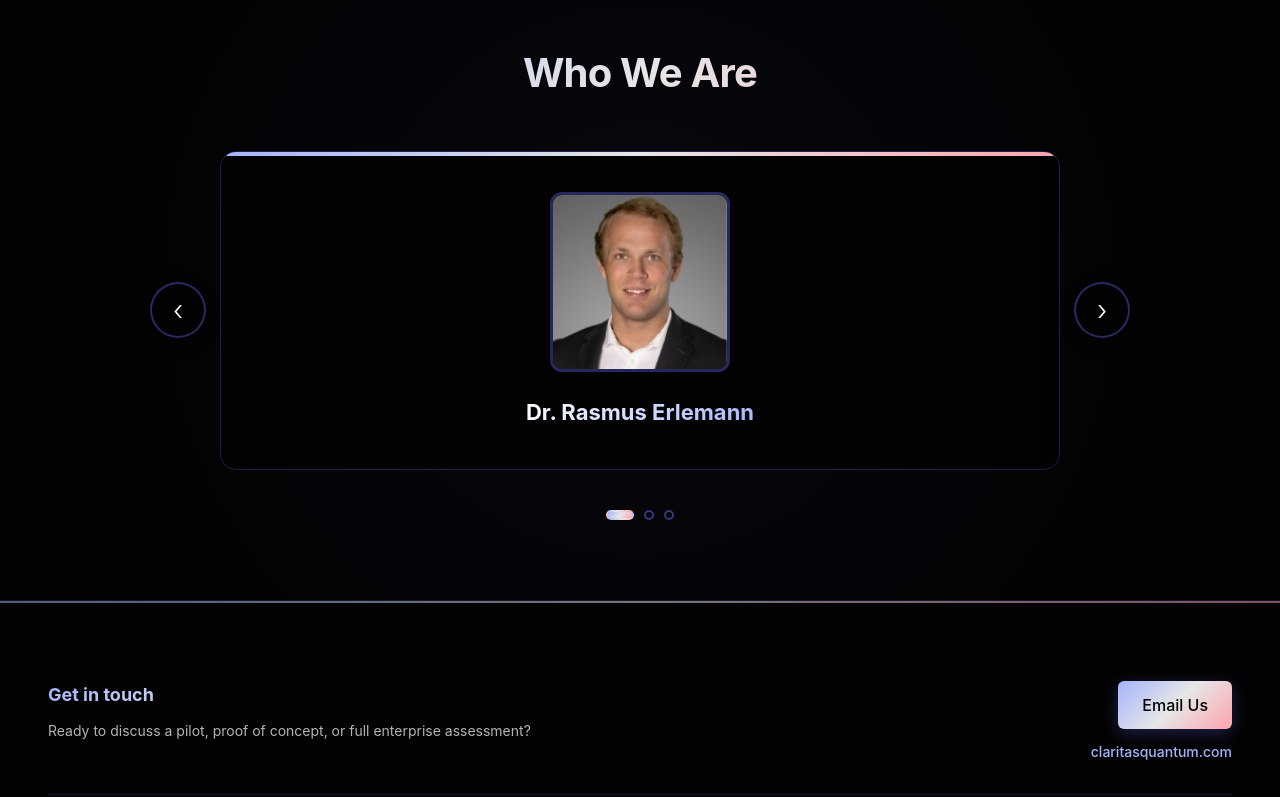
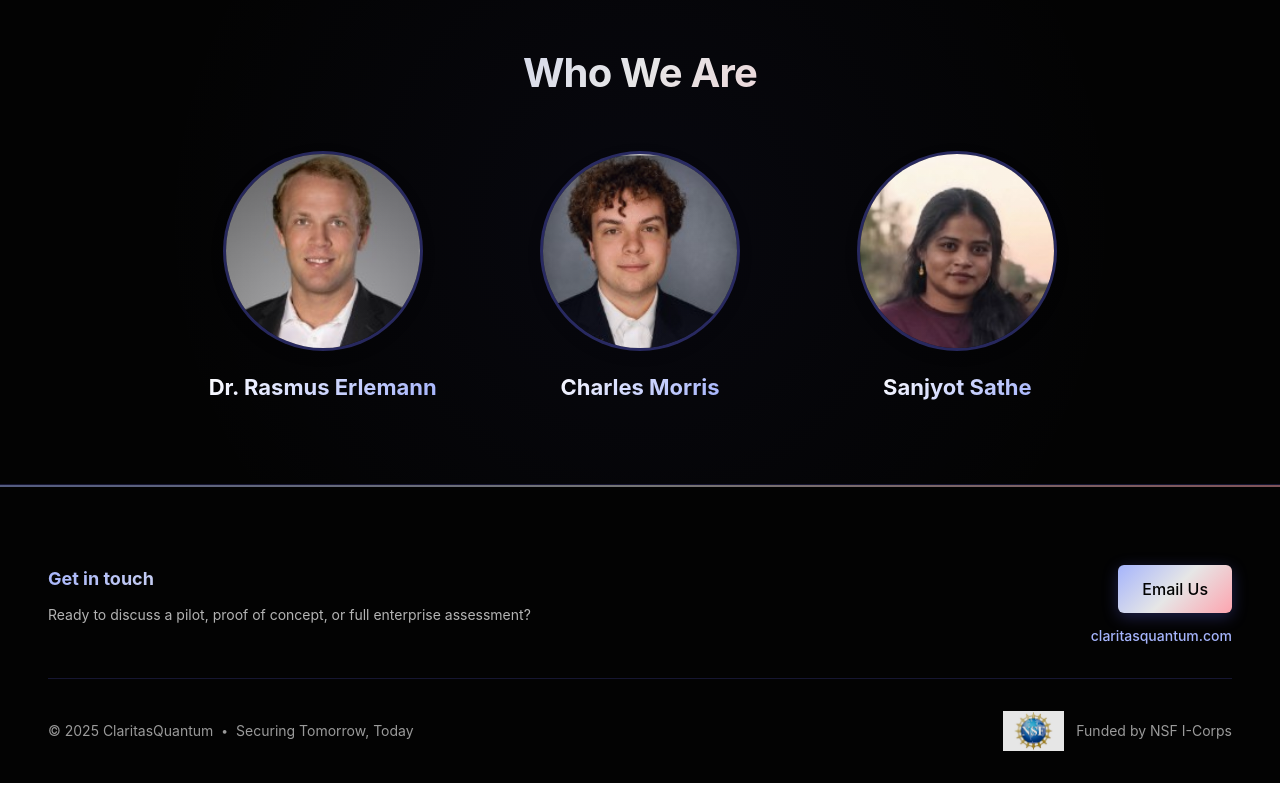
Before and after one commit to sksathe/claritas-quantum, a React (Vite) app: page / in a window 1280 px wide. Shown: the part 3245-4042 px from the top of the page. Built offline with nearby package versions, Linux system fonts and the light colour scheme.

Commit message:
Change photo carousel to grid

```diff
--- a/src/App.css
+++ b/src/App.css
@@ -966,161 +966,41 @@ body {
   z-index: 1;
 }
 
-.team-carousel-container {
-  position: relative;
+.team-grid {
+  display: grid;
+  grid-template-columns: repeat(3, minmax(0, 1fr));
+  gap: 48px;
   max-width: 1000px;
   margin: 0 auto;
-  padding: 0 80px;
-}
-
-.team-carousel {
-  overflow: hidden;
-  border-radius: var(--radius-xl);
-  position: relative;
-  width: 100%;
-}
-
-.team-carousel-track {
-  display: flex;
-  transition: transform 0.6s cubic-bezier(0.4, 0, 0.2, 1);
-  will-change: transform;
+  padding: 0 48px;
 }
 
 .team-member {
   display: flex;
   flex-direction: column;
-  gap: 24px;
-  padding: 40px;
-  background: rgba(3, 3, 3, 0.8);
-  backdrop-filter: blur(10px);
-  border-radius: var(--radius-xl);
-  border: 1px solid rgba(99, 102, 241, 0.3);
-  box-shadow: 0 8px 24px -4px rgba(0, 0, 0, 0.5), 0 0 0 1px rgba(99, 102, 241, 0.1);
-  transition: all 0.3s ease;
-  position: relative;
-  overflow: hidden;
-  z-index: 1;
-  min-width: 100%;
-  max-width: 100%;
-  flex-shrink: 0;
+  gap: 20px;
   align-items: center;
   justify-content: center;
-  box-sizing: border-box;
-  width: 100%;
   text-align: center;
-}
-
-.team-member::before {
-  content: '';
-  position: absolute;
-  top: 0;
-  left: 0;
-  right: 0;
-  height: 4px;
-  background: linear-gradient(135deg, #a5b4fc 0%, rgba(255, 255, 255, 0.9) 50%, #fda4af 100%);
-  transform: scaleX(1);
-  transform-origin: left;
-}
-
-.carousel-btn {
-  position: absolute;
-  top: 50%;
-  transform: translateY(-50%);
-  background: rgba(3, 3, 3, 0.9);
-  backdrop-filter: blur(20px);
-  border: 2px solid rgba(99, 102, 241, 0.4);
-  border-radius: 50%;
-  width: 56px;
-  height: 56px;
-  display: flex;
-  align-items: center;
-  justify-content: center;
-  font-size: 28px;
-  color: #ffffff;
-  cursor: pointer;
   transition: all 0.3s ease;
-  z-index: 20;
-  font-weight: 300;
-  line-height: 1;
-  box-shadow: 0 4px 16px rgba(0, 0, 0, 0.3);
-  padding: 0;
-  margin: 0;
-  text-align: center;
-}
-
-.carousel-btn span {
-  display: inline-flex;
-  align-items: center;
-  justify-content: center;
-  line-height: 1;
-  margin: 0;
-  padding: 0;
-  vertical-align: middle;
-}
-
-.carousel-btn:hover {
-  background: rgba(99, 102, 241, 0.2);
-  border-color: #a5b4fc;
-  transform: translateY(-50%) scale(1.05);
-  box-shadow: 0 6px 20px rgba(99, 102, 241, 0.4);
-  color: #a5b4fc;
-}
-
-.carousel-btn:active {
-  transform: translateY(-50%) scale(0.95);
-}
-
-.carousel-btn-prev {
-  left: 10px;
-}
-
-.carousel-btn-next {
-  right: 10px;
-}
-
-.carousel-dots {
-  display: flex;
-  justify-content: center;
-  gap: 10px;
-  margin-top: 40px;
-  z-index: 10;
-  position: relative;
-}
-
-.carousel-dot {
-  width: 10px;
-  height: 10px;
-  border-radius: 50%;
-  border: 2px solid rgba(99, 102, 241, 0.5);
-  background: transparent;
-  cursor: pointer;
-  transition: all 0.3s ease;
-  padding: 0;
-}
-
-.carousel-dot:hover {
-  border-color: #a5b4fc;
-  background: rgba(99, 102, 241, 0.3);
-  transform: scale(1.3);
-}
-
-.carousel-dot.active {
-  background: linear-gradient(135deg, #a5b4fc 0%, rgba(255, 255, 255, 0.9) 50%, #fda4af 100%);
-  border-color: transparent;
-  width: 28px;
-  border-radius: 5px;
-  transform: scale(1);
 }
 
 .team-photo {
   flex-shrink: 0;
-  width: 180px;
-  height: 180px;
-  border-radius: 12px;
+  width: 200px;
+  height: 200px;
+  border-radius: 50%;
   overflow: hidden;
   border: 3px solid rgba(99, 102, 241, 0.3);
   background: rgba(99, 102, 241, 0.1);
   box-shadow: 0 4px 12px rgba(0, 0, 0, 0.3);
+  transition: all 0.3s ease;
+}
+
+.team-member:hover .team-photo {
+  border-color: #a5b4fc;
+  box-shadow: 0 6px 20px rgba(99, 102, 241, 0.4);
+  transform: scale(1.05);
 }
 
 .team-photo img {
@@ -1331,18 +1211,14 @@ body {
     padding: 60px 32px;
   }
 
-  .team-carousel-container {
-    padding: 0 70px;
-  }
-
-  .team-member {
-    gap: 28px;
-    padding: 36px;
+  .team-grid {
+    gap: 40px;
+    padding: 0 32px;
   }
 
   .team-photo {
-    width: 160px;
-    height: 160px;
+    width: 180px;
+    height: 180px;
   }
 
   .footer {
@@ -1388,30 +1264,10 @@ body {
     padding: 48px 24px;
   }
 
-  .team-carousel-container {
-    padding: 0 50px;
-  }
-
-  .carousel-btn {
-    width: 44px;
-    height: 44px;
-    font-size: 22px;
-  }
-
-  .carousel-btn-prev {
-    left: 5px;
-  }
-
-  .carousel-btn-next {
-    right: 5px;
-  }
-
-  .team-member {
-    flex-direction: column;
-    align-items: center;
-    text-align: center;
-    padding: 32px 24px;
-    gap: 24px;
+  .team-grid {
+    grid-template-columns: 1fr;
+    gap: 48px;
+    padding: 0 24px;
   }
 
   .team-photo {
--- a/src/App.jsx
+++ b/src/App.jsx
@@ -7,8 +7,6 @@ function App() {
     const saved = localStorage.getItem("theme");
     return saved ? saved === "dark" : false;
   });
-
-  const [currentSlide, setCurrentSlide] = useState(0);
 
   useEffect(() => {
     // Initialize theme on mount and update when isDark changes
@@ -38,18 +36,6 @@ function App() {
       alt: "Sanjyot Sathe"
     }
   ];
-
-  const nextSlide = () => {
-    setCurrentSlide((prev) => (prev + 1) % teamMembers.length);
-  };
-
-  const prevSlide = () => {
-    setCurrentSlide((prev) => (prev - 1 + teamMembers.length) % teamMembers.length);
-  };
-
-  const goToSlide = (index) => {
-    setCurrentSlide(index);
-  };
 
   return (
     <div className="page">
@@ -308,15 +294,7 @@ function App() {
       {/* Who We Are */}
       <section className="who-we-are" id="who-we-are">
         <h2>Who We Are</h2>
-        <div className="team-carousel-container">
-          <button className="carousel-btn carousel-btn-prev" onClick={prevSlide} aria-label="Previous slide">
-            <span>‹</span>
-          </button>
-          <div className="team-carousel">
-            <div
-              className="team-carousel-track"
-              style={{ transform: `translateX(-${currentSlide * 100}%)` }}
-            >
+        <div className="team-grid">
           {teamMembers.map((member, index) => (
             <div key={index} className="team-member">
               <div className="team-photo">
@@ -333,21 +311,6 @@ function App() {
                 <h3>{member.name}</h3>
               </div>
             </div>
-              ))}
-            </div>
-          </div>
-          <button className="carousel-btn carousel-btn-next" onClick={nextSlide} aria-label="Next slide">
-            <span>›</span>
-          </button>
-        </div>
-        <div className="carousel-dots">
-          {teamMembers.map((_, index) => (
-            <button
-              key={index}
-              className={`carousel-dot ${index === currentSlide ? 'active' : ''}`}
-              onClick={() => goToSlide(index)}
-              aria-label={`Go to slide ${index + 1}`}
-            />
           ))}
         </div>
       </section>
```
Lines whose indentation alone changed are shown as unchanged.
